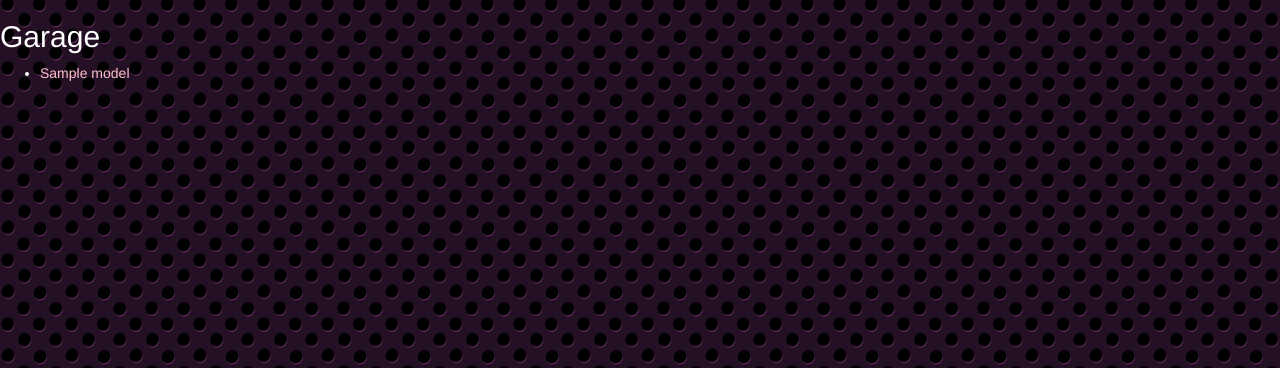
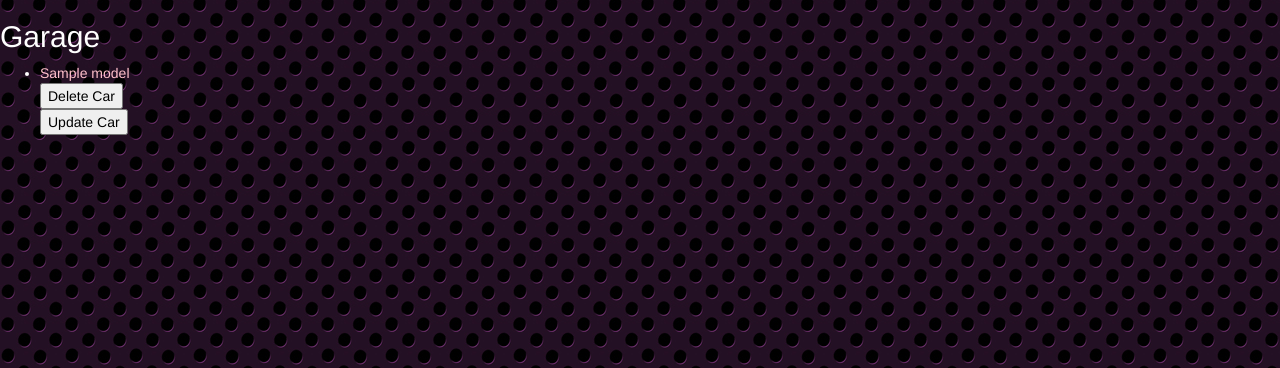
Before and after one commit to chrisb1986/awp2, a Django app: page /garage/ in a window 1280 px wide. Shown: the part 52-420 px from the top of the page. Run offline with Django 3.2, Linux system fonts and the light colour scheme; tables that the repository leaves empty hold one stand-in row (values such as "Sample post"); some libraries are stand-ins or nearby versions; some web fonts are replaced.

Commit message:
Created and delete update function. Website can now CRUD!

```diff
--- a/garage/templates/garage/index.html
+++ b/garage/templates/garage/index.html
@@ -6,6 +6,20 @@
         <ul>
             {% for cars in all_cars %}
                 <li><a href="{% url 'garage:detail' cars.id %}">{{ cars.model_name }}</a></li>
+
+                <!-- Delete. -->
+                <form action="{% url 'garage:car-delete' cars.id %}" method="post">
+                    {% csrf_token %}
+                    <input type="hidden" name="car_id" value="{{ cars.id }}"/>
+                    <button type="submit">Delete Car</button>
+                </form>
+
+                <!-- Update. -->
+                <form action="{% url 'garage:car-update' cars.id %}" method="">
+                    {% csrf_token %}
+                    <input type="hidden" name="car_id" value="{{ cars.id }}"/>
+                    <button type="submit">Update Car</button>
+                </form>
             {% endfor %}
         </ul>
     {% else %}
--- a/garage/urls.py
+++ b/garage/urls.py
@@ -9,6 +9,13 @@ urlpatterns = [
 
     # /garage/<car_id>/ = car id after /garage/ page.
     url(r'^(?P<pk>[0-9]+)/$', views.DetailView.as_view(), name='detail'),
+
     # /garage/car/add/ = add new car page.
     url(r'car/add/$', views.CarCreate.as_view(), name='car-add'),
+
+    # /garage/car/<car_id>/ = update car page.
+    url(r'car/(?P<pk>[0-9]+)/$', views.CarUpdate.as_view(), name='car-update'),
+
+    # /garage/car/<car_id>/delete/ = delete car page.
+    url(r'car/(?P<pk>[0-9]+)/delete/$', views.CarDelete.as_view(), name='car-delete'),
 ]
--- a/garage/views.py
+++ b/garage/views.py
@@ -1,5 +1,6 @@
 from django.views import generic
 from django.views.generic.edit import CreateView, UpdateView, DeleteView
+from django.core.urlresolvers import reverse_lazy
 from .models import Car_model
 
 class IndexView(generic.ListView):
@@ -16,3 +17,12 @@ class DetailView(generic.DetailView):
 class CarCreate(CreateView):
     model = Car_model
     fields = ['engine', 'model_name', 'colour', 'car_image']
+
+class CarUpdate(UpdateView):
+    model = Car_model
+    fields = ['engine', 'model_name', 'colour', 'car_image']
+
+
+class CarDelete(DeleteView):
+    model = Car_model
+    success_url = reverse_lazy('garage:index')
```
